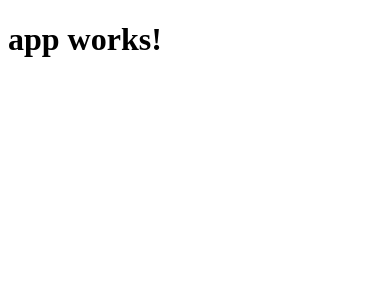
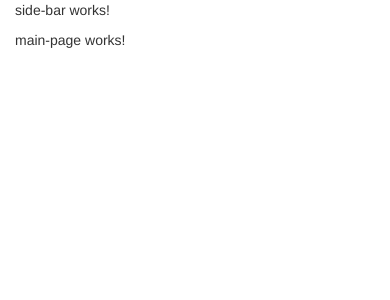
Before and after one commit to hasan-wajahat/sequenceManager, an Angular app: page / in a window 390 px wide. Shown: the top 300 px of the page. Built offline with nearby package versions, Linux system fonts and the light colour scheme.

Commit message:
First commit

```diff
--- a/src/app/app.component.html
+++ b/src/app/app.component.html
@@ -1,3 +1,10 @@
-<h1>
-  {{title}}
-</h1>
+<div class="container-fluid">
+  <div class="row">
+    <div class="col-sm-3">
+      <app-side-bar></app-side-bar>
+    </div>
+    <div class="col-sm-9">
+      <app-main-page></app-main-page>
+    </div>
+  </div>
+</div>
--- a/src/app/app.module.ts
+++ b/src/app/app.module.ts
@@ -4,10 +4,14 @@ import { FormsModule } from '@angular/forms';
 import { HttpModule } from '@angular/http';
 
 import { AppComponent } from './app.component';
+import { SideBarComponent } from './side-bar/side-bar.component';
+import { MainPageComponent } from './main-page/main-page.component';
 
 @NgModule({
   declarations: [
-    AppComponent
+    AppComponent,
+    SideBarComponent,
+    MainPageComponent
   ],
   imports: [
     BrowserModule,
--- /dev/null
+++ b/src/app/main-page/main-page.component.html
@@ -0,0 +1,3 @@
+<p>
+  main-page works!
+</p>
--- /dev/null
+++ b/src/app/main-page/main-page.component.ts
@@ -0,0 +1,15 @@
+import { Component, OnInit } from '@angular/core';
+
+@Component({
+  selector: 'app-main-page',
+  templateUrl: './main-page.component.html',
+  styleUrls: ['./main-page.component.css']
+})
+export class MainPageComponent implements OnInit {
+
+  constructor() { }
+
+  ngOnInit() {
+  }
+
+}
--- /dev/null
+++ b/src/app/side-bar/side-bar.component.html
@@ -0,0 +1,3 @@
+<p>
+  side-bar works!
+</p>
--- /dev/null
+++ b/src/app/side-bar/side-bar.component.ts
@@ -0,0 +1,15 @@
+import { Component, OnInit } from '@angular/core';
+
+@Component({
+  selector: 'app-side-bar',
+  templateUrl: './side-bar.component.html',
+  styleUrls: ['./side-bar.component.css']
+})
+export class SideBarComponent implements OnInit {
+
+  constructor() { }
+
+  ngOnInit() {
+  }
+
+}
--- a/src/index.html
+++ b/src/index.html
@@ -4,9 +4,11 @@
   <meta charset="utf-8">
   <title>SequenceManager</title>
   <base href="/">
-
   <meta name="viewport" content="width=device-width, initial-scale=1">
   <link rel="icon" type="image/x-icon" href="favicon.ico">
+  <link rel="stylesheet" href="https://maxcdn.bootstrapcdn.com/bootstrap/3.3.7/css/bootstrap.min.css">
+  <script src="https://ajax.googleapis.com/ajax/libs/jquery/1.12.4/jquery.min.js"></script>
+  <script src="https://maxcdn.bootstrapcdn.com/bootstrap/3.3.7/js/bootstrap.min.js"></script>
 </head>
 <body>
   <app-root>Loading...</app-root>
```
Also changed, not shown: src/app/main-page/main-page.component.css (added), src/app/side-bar/side-bar.component.css (added), 2 other files (tests, documents, lock files or other folders).
